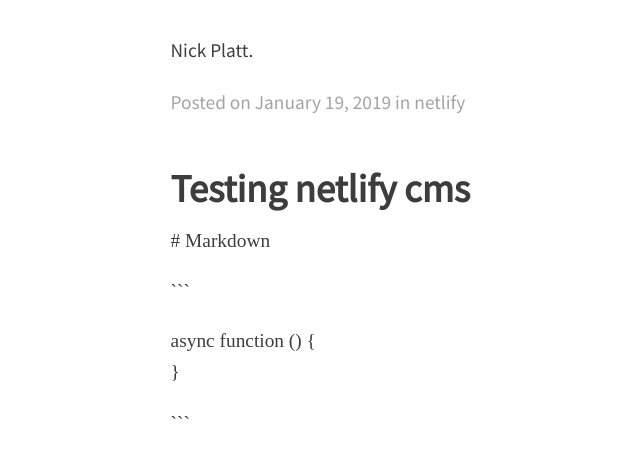
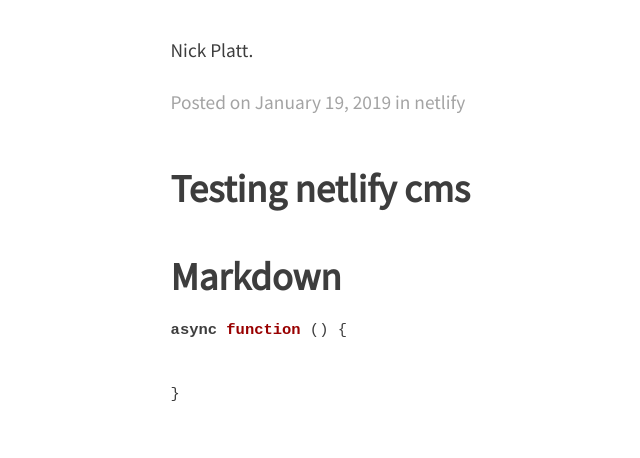
Before and after one commit to caipre/caipre.github.io, a Jekyll site: the page built from _posts/2019-01-19-testing-netlify-cms.md, in a window 1280 px wide. Shown: the top 458 px of the page, without its empty margins (47-687 px from the left). Built offline with Jekyll 4.4.1, drawn with Linux system fonts in a browser that asks for light colours; some web fonts are replaced.

Commit message:
Update Blog “2019-01-19-testing-netlify-cms”

````diff
--- a/_posts/2019-01-19-testing-netlify-cms.md
+++ b/_posts/2019-01-19-testing-netlify-cms.md
@@ -5,11 +5,10 @@ date: 2019-01-19T08:44:11.776Z
 tags:
   - netlify
 ---
-\# Markdown
+# Markdown
 
-\`\``
+```javascript
+async function () {
 
-async function () {\
 }
-
-\`\``
+```
````
